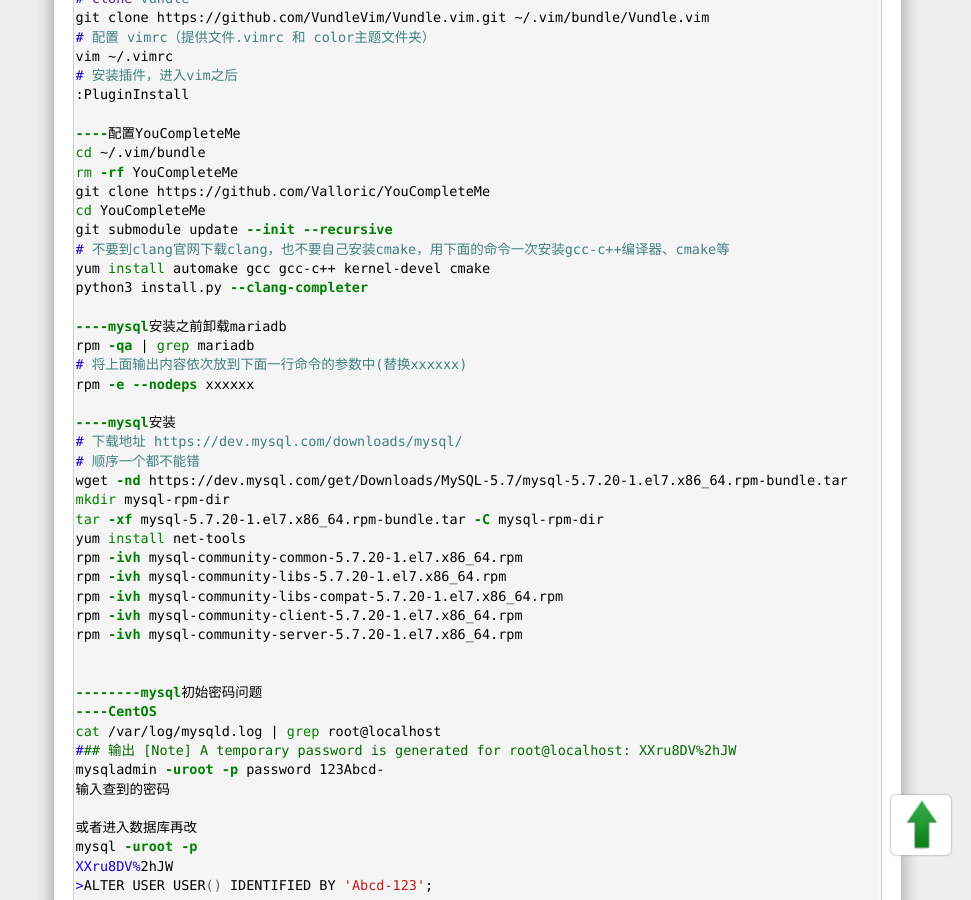
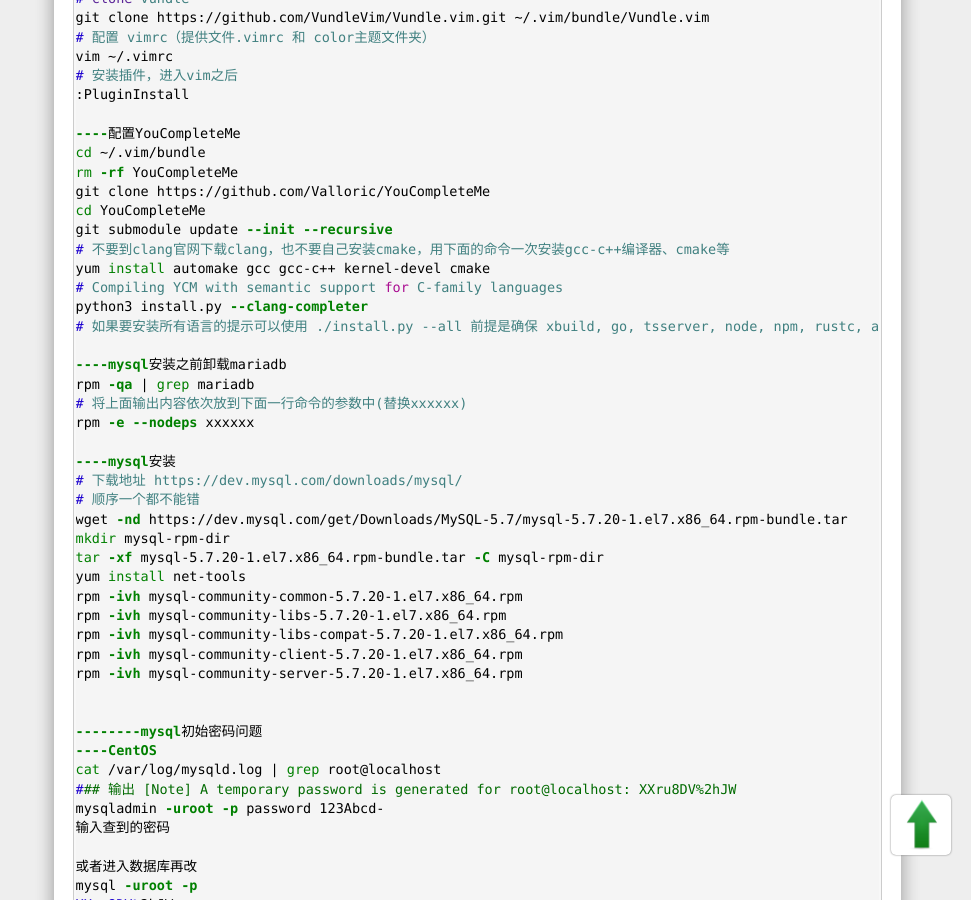
Before and after one commit to iampythoner/iampythoner.github.io, a Jekyll site: the page built from _posts/2017-11-26-CentOS_Ubuntu_env.md, in a window 1280 px wide and 900 px high, scrolled down 1961 px. Shown: the whole window, without its empty margins (309-1280 px from the left). Built offline with Jekyll 4.4.1, drawn with Linux system fonts in a browser that asks for light colours; nearby versions of some CDN libraries; comment, search, counter and statistics services are not loaded.

Commit message:
no message

```diff
--- a/_posts/2017-11-26-CentOS_Ubuntu_env.md
+++ b/_posts/2017-11-26-CentOS_Ubuntu_env.md
@@ -109,7 +109,9 @@
 git submodule update --init --recursive
 # 不要到clang官网下载clang，也不要自己安装cmake，用下面的命令一次安装gcc-c++编译器、cmake等
 yum install automake gcc gcc-c++ kernel-devel cmake
+# Compiling YCM with semantic support for C-family languages
 python3 install.py --clang-completer
+# 如果要安装所有语言的提示可以使用 ./install.py --all 前提是确保 xbuild, go, tsserver, node, npm, rustc, and cargo tools 都被安装，并且在PATH配置了
 
 ----mysql安装之前卸载mariadb
 rpm -qa | grep mariadb
```
